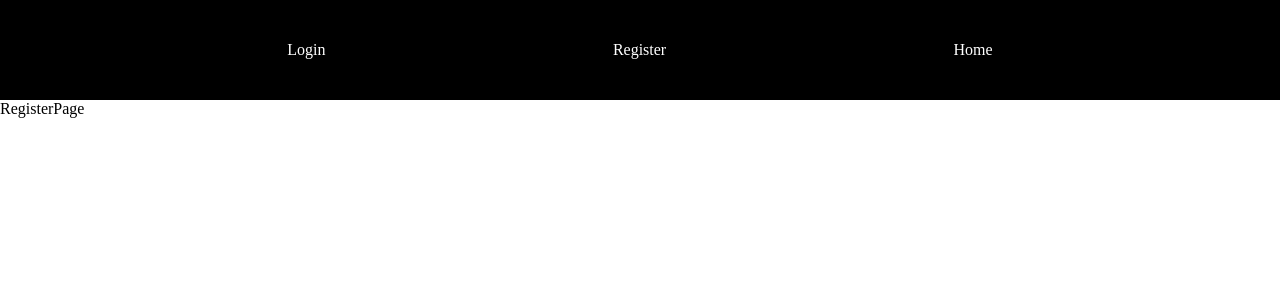
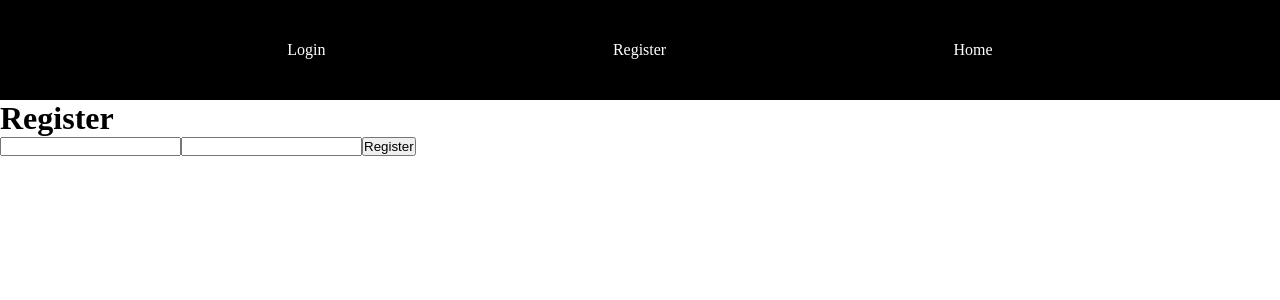
Before and after one commit to goodeats/passport, a React (Create React App) app in the folder client/: page /register in a window 1280 px wide. Shown: the top 300 px of the page. Built offline with nearby package versions, Linux system fonts and the light colour scheme; no server answers.

Commit message:
can register from front end now

```diff
--- a/client/src/Pages/RegisterPage.tsx
+++ b/client/src/Pages/RegisterPage.tsx
@@ -1,7 +1,42 @@
-import React from 'react'
+import axios from 'axios';
+import React, { useState } from 'react';
 
 export default function RegisterPage() {
+  const [username, setUsername] = useState<string>('');
+  const [password, setPassword] = useState<string>('');
+  const register = () => {
+    axios
+      .post(
+        'http://localhost:4000/register',
+        {
+          username,
+          password,
+        },
+        {
+          withCredentials: true,
+        }
+      )
+      .then((res) => {
+        if (res.status === 200) {
+          window.location.href = '/login';
+        }
+      });
+  };
+
   return (
-    <div>RegisterPage</div>
-  )
+    <div>
+      <h1>Register</h1>
+      <input
+        type="text"
+        name="username"
+        onChange={(e) => setUsername(e.target.value)}
+      />
+      <input
+        type="text"
+        name="password"
+        onChange={(e) => setPassword(e.target.value)}
+      />
+      <button onClick={register}>Register</button>
+    </div>
+  );
 }
```
